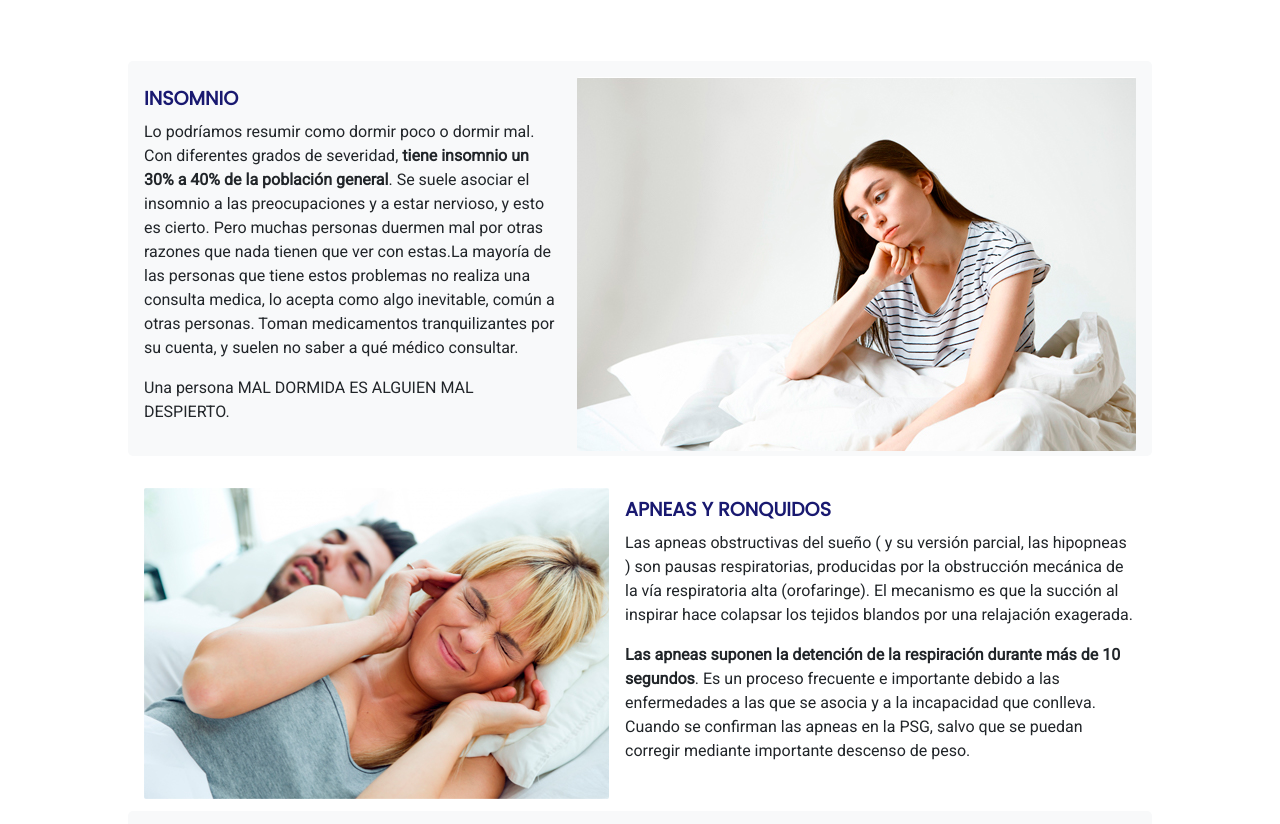
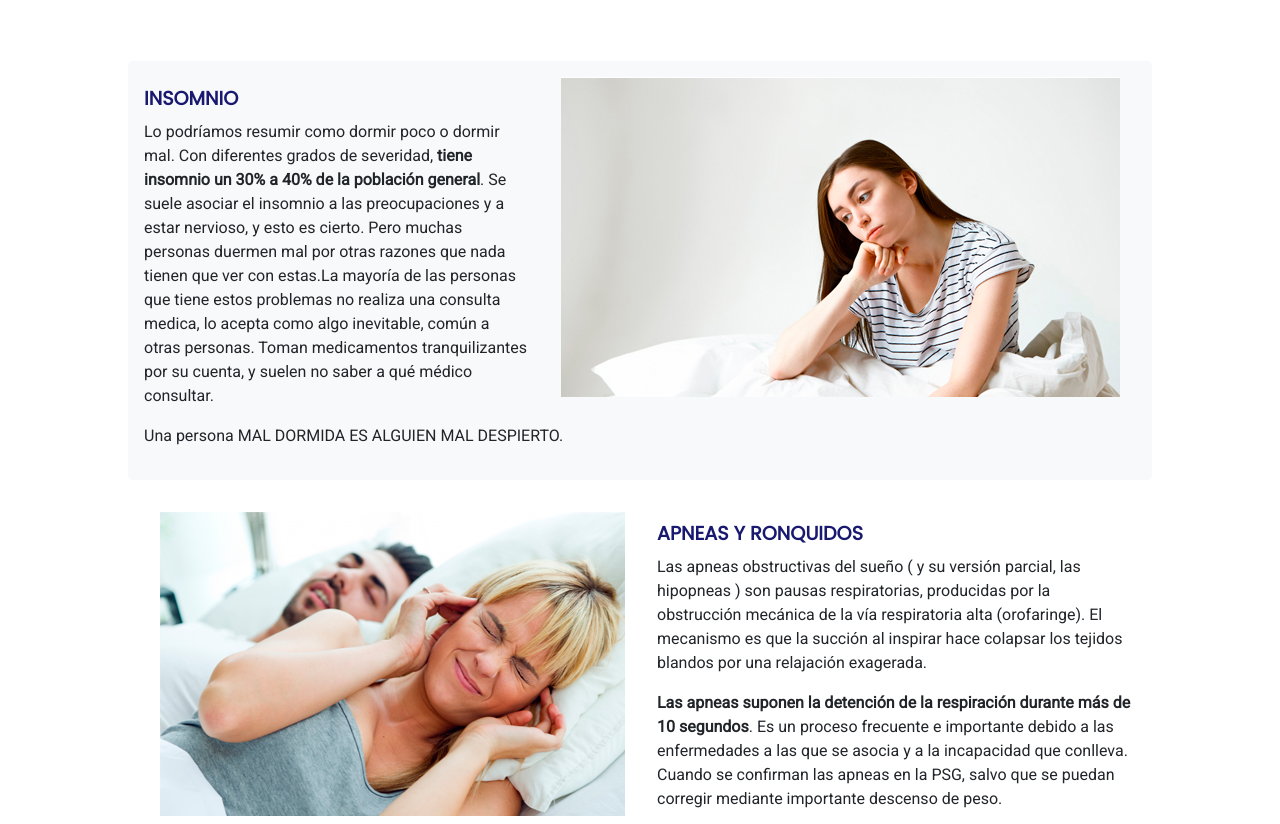
Before and after one commit to delgadoga/ifn, a website: page info/problemas_de_sueno.html in a window 1280 px wide. Shown: the part 362-1186 px from the top of the page. Drawn offline with nearby package versions, Linux system fonts and the light colour scheme.

Commit message:
actualizaciones ultima entrega

```diff
--- a/scss/_problemasdesueno.scss
+++ b/scss/_problemasdesueno.scss
@@ -7,7 +7,7 @@
     margin-bottom: 1rem;
     margin-left: 10%;
     padding:1rem;
-    height: auto;
+    align-content: center;
     &--modificado{
         background-color: $blancoifn;
     }
--- a/scss/_variables.scss
+++ b/scss/_variables.scss
@@ -204,6 +204,8 @@ figure{
     justify-self: center;
     align-self: center;
     border-radius: 2px;
+    padding: 0 1rem;
+    height: 20rem;
 }
 
 .imgFloatLeft{
@@ -212,4 +214,6 @@ figure{
     justify-self: center;
     align-self: center;
     border-radius: 2px;
+    padding: 0 1rem;
+    height: 19rem;
 }
```
Also changed, not shown: css/style.css.
